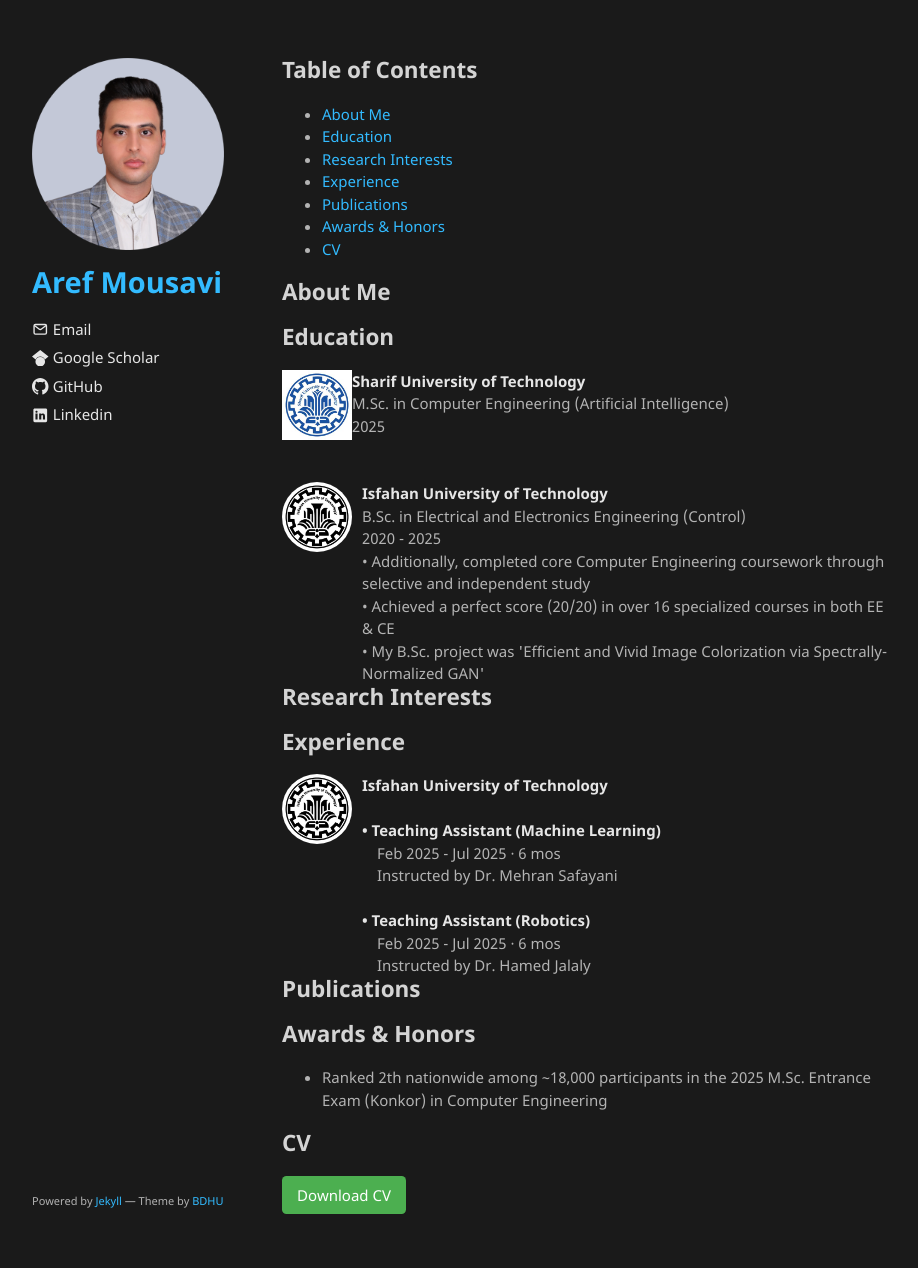
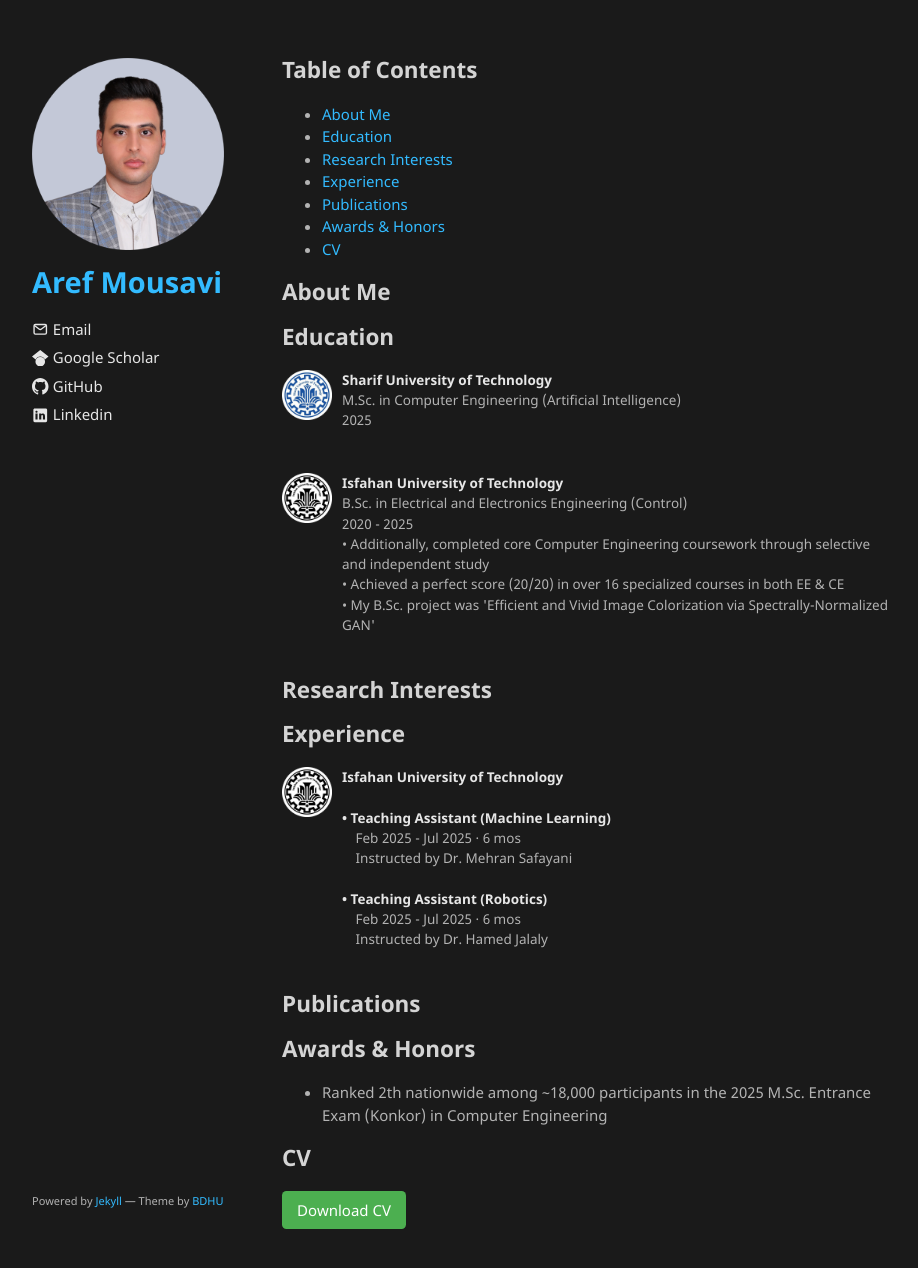
Before and after one commit to arefmousavi/arefmousavi.github.io, a Jekyll site: the page built from index.md, in a window 1280 px wide and 1279 px high. Shown: the top 1268 px of the window, without its empty margins (178-1096 px from the left). Built offline with Jekyll 4.4.1, drawn with Linux system fonts in a browser that asks for light colours; the repository's description, which GitHub fills in, is left out; our own code applies the rules of GitHub Pages for plain Markdown files.

Commit message:
chore: update main page

```diff
--- a/index.md
+++ b/index.md
@@ -16,8 +16,8 @@ layout: default
 ## Education
 
 <div style="display:flex; align-items:left;">
-  <img src="./assets/img/SUT.jpg" alt="" style="width:70px; height:70px; border-radius:50% margin-right:10px;">
-  <div>
+  <img src="./assets/img/SUT.png" alt="" style="width:50px; height:50px; margin-right:10px;">
+  <div style="font-size: 90%;">
     <strong>Sharif University of Technology</strong><br>
     M.Sc. in Computer Engineering (Artificial Intelligence)<br>
     2025<br>
@@ -25,8 +25,8 @@ layout: default
 </div><br>
 
 <div style="display:flex; align-items:left;">
-  <img src="./assets/img/IUT.jpg" alt="" style="width:70px; height:70px; border-radius:50%; margin-right:10px;">
-  <div>
+  <img src="./assets/img/IUT.png" alt="" style="width:50px; height:50px; margin-right:10px;">
+  <div style="font-size: 90%;">
     <strong>Isfahan University of Technology</strong><br>
     B.Sc. in Electrical and Electronics Engineering (Control)<br>
     2020 - 2025<br>
@@ -34,14 +34,14 @@ layout: default
     • Achieved a perfect score (20/20) in over 16 specialized courses in both EE & CE<br>
     • My B.Sc. project was 'Efficient and Vivid Image Colorization via Spectrally-Normalized GAN'<br>
   </div>
-</div>
+</div><br>
 
 ## Research Interests
 
 ## Experience
 <div style="display:flex; align-items:left;">
-  <img src="./assets/img/IUT.jpg" alt="" style="width:70px; height:70px; border-radius:50%; margin-right:10px;">
-  <div>
+  <img src="./assets/img/IUT.png" alt="" style="width:50px; height:50px; margin-right:10px;">
+  <div style="font-size: 90%;">
     <strong>Isfahan University of Technology</strong><br><br>
     <strong>• Teaching Assistant (Machine Learning)</strong><br>
     &ensp;&ensp;Feb 2025 - Jul 2025 · 6 mos<br>
@@ -50,7 +50,7 @@ layout: default
     &ensp;&ensp;Feb 2025 - Jul 2025 · 6 mos<br>
     &ensp;&ensp;Instructed by Dr. Hamed Jalaly
   </div>
-</div>
+</div><br>
 
 ## Publications
 
```
Also changed, not shown: assets/img/IUT.jpg (deleted), assets/img/IUT.png (added), assets/img/SUT.jpg (deleted), assets/img/SUT.png (added).
